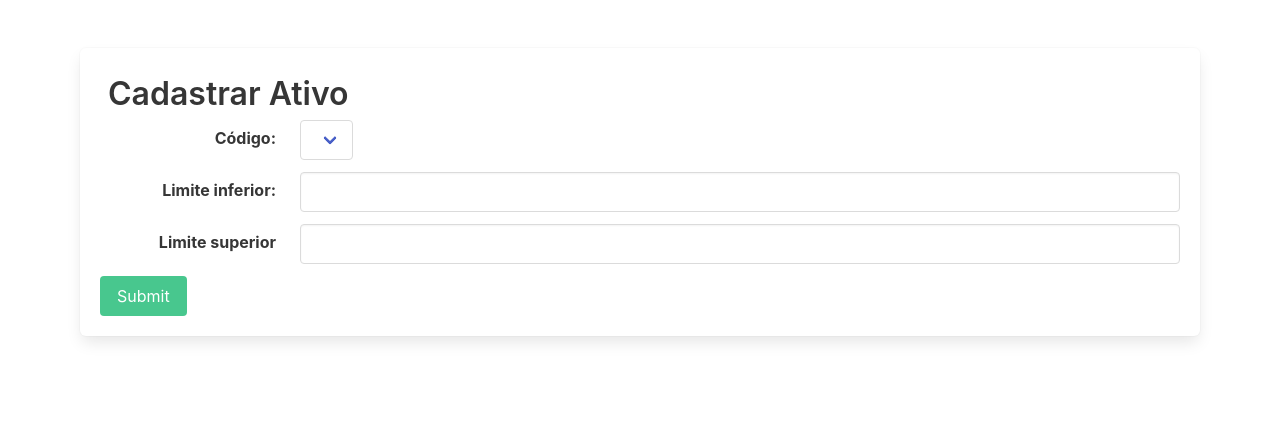
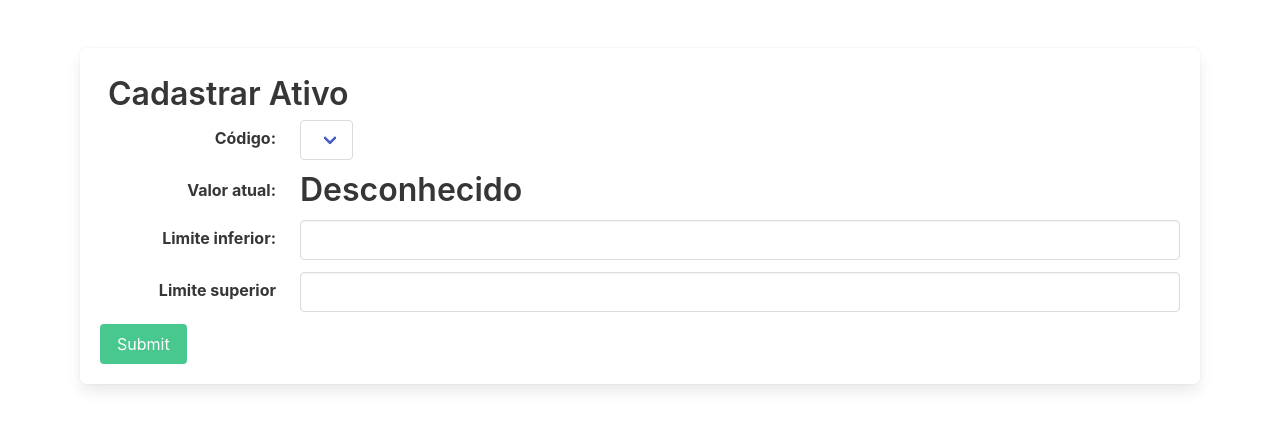
Before and after one commit to rafaelcnagy/b3-simple-asset-monitor, a Django app: template interface/templates/interface/register.html in a window 1280 px wide. Shown: the top 429 px of the page. Run offline with Django 4.2, Linux system fonts and the light colour scheme; the template is opened without the code that fills it: most values are stand-ins (such as "Sample title", 1, 10 or a date in 2020); lists and menus that the app fills with data are empty.

Commit message:
Add price on register view

```diff
--- a/interface/templates/interface/register.html
+++ b/interface/templates/interface/register.html
@@ -25,12 +25,21 @@
             </div>
             <div class="field-body">
                 <div class="select" name="code">
-                    <select id="id_code" name="code">
+                    <select id="id_code" name="code" onchange="show_price()">
                     {% for id, name in form.fields.code.choices %}
                         <option value="{{ id }}">{{ name }}</option>
                     {% endfor %}
                     </select>
                 </div>
+            </div>
+        </div>
+
+        <div class="field is-horizontal">
+            <div class="field-label is-normal">
+                <label class="label">Valor atual:</label>
+            </div>
+            <div class="field-body">
+                <h2 id="price" class="title is-3"></h2>
             </div>
         </div>
 
@@ -65,4 +74,24 @@
     </form>
 </div>
 
+<script>
+    function show_price() {
+        var prices = {
+            {% for price in prices %}
+                '{{ price.asset.id }}': '{{ price.price }}',
+            {% endfor %}
+        };
+        id = document.getElementById("id_code").value;
+        if (prices.hasOwnProperty(id)) {
+            value = parseFloat(prices[id].replace(',', '.')).toFixed(2).replace('.', ',');
+            document.getElementById("price").textContent = "R$ " + value;
+        } else {
+            document.getElementById("price").textContent = "Desconhecido";
+        }
+    }
+
+    window.onload = show_price()
+</script>
+
+
 {% endblock content %}
```
Also changed, not shown: interface/views.py (+10 -1 lines).
